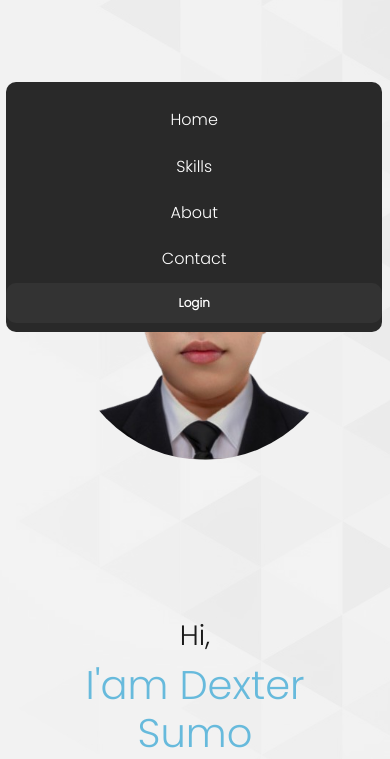
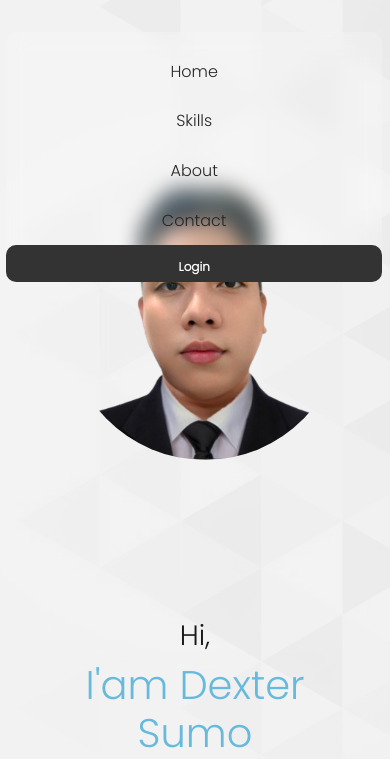
Before and after one commit to dexter154781382/dextersportfolio, a plain HTML site: page index.html in a window 390 px wide. Both pictures are taken after a click on the element 371 px from the left and 24 px from the top of the page. Shown: the part 73-832 px from the top of the page. Drawn offline with nearby package versions, Linux system fonts and the light colour scheme.

Commit message:
Update style.css

```diff
--- a/style.css
+++ b/style.css
@@ -48,7 +48,7 @@ nav a {
 
 }
 .links a{
-    padding: 10px 35px;
+    padding: 10px 30px;
 
 }
 
@@ -88,9 +88,9 @@ nav .toggle_btn{
 
 }
 .login_btn{
-    background-color: #333;
+    background: #333;
     color: #fff;
-    padding: 0.2rem 8   rem;
+    padding: 0.2rem 8rem;
     text-decoration: none;
     border-radius: 10px;
     font-size: 12px;
@@ -111,10 +111,10 @@ nav .toggle_btn{
     right: 0.5rem;
     padding-top: 15px;
     width: 300px;
-    background:#292929;
+    background:#ffffff2f;
     backdrop-filter: blur(10px);
     transition: 10s;
-    top: 160px;
+    top: 107px;
     border-radius: 10px;
     overflow: hidden;
     transition: height cubic-bezier(0.175, 0.885, 0.32, 1.275);
@@ -131,10 +131,10 @@ nav .toggle_btn{
     display: flex;
     align-items: center;
     justify-content: center;
-    color: #fff;
+    color: #252525;
     list-style-type: none;
     text-decoration: none;
-    padding: 0.7rem;
+    padding: 0.8rem;
 }
 
 .dropdown_menu a:hover{
@@ -149,6 +149,7 @@ nav .toggle_btn{
 
 .dropdown_menu .login_btn{
     display: flex;
+    color: #fff;
 }
 
 /* RESPONSIVE DESIGN */
@@ -174,7 +175,7 @@ nav .toggle_btn{
     .dropdown_menu{
         left: .4rem;
         width: unset;
-        top: 155px;
+        top: 105px;
     }
 }
 
```
